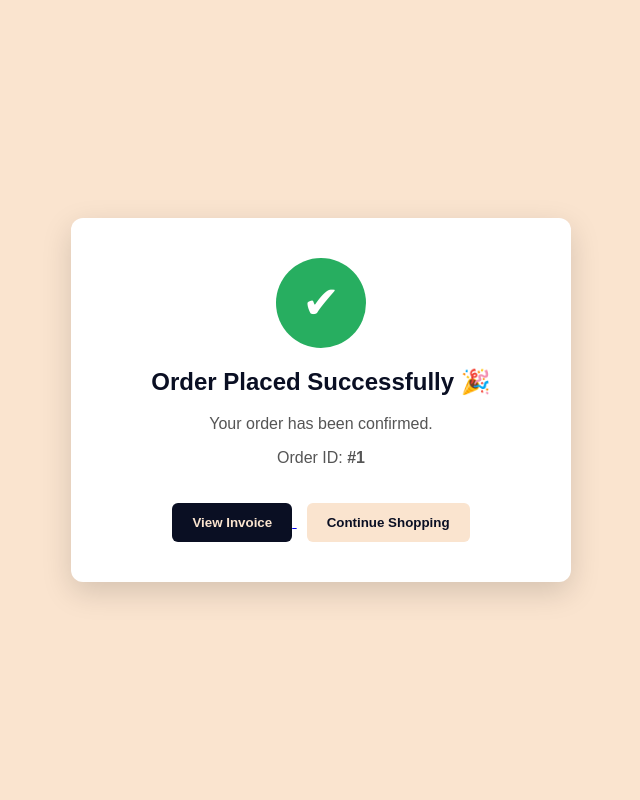
After one commit to Rohit590/AI-Smart-Shopping-, a PHP site: page /user/order_success.php?order_id=1 in a window 1280 px wide. The commit adds this page. Shown: the whole page, without its empty margins (319-959 px from the left). Run offline with PHP 8.4, Linux system fonts and the light colour scheme; the visitor is signed in with stand-in values (Sample User, id 1); some libraries are stand-ins or nearby versions.

Commit message:
Add files via upload

```diff
--- a/user/checkout.php
+++ b/user/checkout.php
@@ -3,6 +3,10 @@ session_start();
 if(!isset($_SESSION['user_id'])){
     header("Location: login.php");
 }
+include("../includes/db.php");
+
+
+
 ?>
 
 <!DOCTYPE html>
--- /dev/null
+++ b/user/order_success.php
@@ -0,0 +1,152 @@
+<?php
+session_start();
+
+if(!isset($_GET['order_id'])){
+    header("Location: dashboard.php");
+    exit();
+}
+
+$order_id = $_GET['order_id'];
+?>
+
+<!DOCTYPE html>
+<html>
+<head>
+<title>Order Successful</title>
+
+<style>
+
+:root{
+--cream:#fae4cf;
+--navy:#0a0f23;
+}
+
+body{
+margin:0;
+font-family:Arial;
+background:var(--cream);
+display:flex;
+justify-content:center;
+align-items:center;
+height:100vh;
+}
+
+/* SUCCESS BOX */
+
+.success-box{
+background:white;
+padding:40px;
+border-radius:12px;
+text-align:center;
+box-shadow:0 10px 30px rgba(0,0,0,0.15);
+width:420px;
+}
+
+/* CHECK ICON */
+
+.check-circle{
+width:90px;
+height:90px;
+border-radius:50%;
+background:#27ae60;
+display:flex;
+align-items:center;
+justify-content:center;
+margin:auto;
+font-size:45px;
+color:white;
+}
+
+/* TEXT */
+
+h2{
+margin-top:20px;
+color:#0a0f23;
+}
+
+p{
+color:#555;
+}
+
+/* BUTTONS */
+
+.btn{
+margin-top:20px;
+padding:12px 20px;
+border:none;
+border-radius:6px;
+cursor:pointer;
+font-weight:bold;
+}
+
+.invoice-btn{
+background:#0a0f23;
+color:#fae4cf;
+}
+
+.home-btn{
+background:#fae4cf;
+color:#0a0f23;
+margin-left:10px;
+}
+
+</style>
+
+<!-- GSAP -->
+<script src="https://cdnjs.cloudflare.com/ajax/libs/gsap/3.12.2/gsap.min.js"></script>
+
+</head>
+
+<body>
+
+<div class="success-box" id="successBox">
+
+<div class="check-circle" id="checkIcon">
+✔
+</div>
+
+<h2>Order Placed Successfully 🎉</h2>
+
+<p>Your order has been confirmed.</p>
+<p>Order ID: <b>#<?php echo $order_id; ?></b></p>
+
+<div>
+
+<a href="invoice.php?order_id=<?php echo $order_id; ?>">
+<button class="btn invoice-btn">
+View Invoice
+</button>
+</a>
+
+<a href="dashboard.php">
+<button class="btn home-btn">
+Continue Shopping
+</button>
+</a>
+
+</div>
+
+</div>
+
+<script>
+
+/* ANIMATION */
+
+gsap.from("#successBox",{
+scale:0.7,
+opacity:0,
+duration:0.6,
+ease:"back.out(1.7)"
+});
+
+gsap.from("#checkIcon",{
+scale:0,
+duration:0.5,
+delay:0.3,
+ease:"elastic.out(1,0.6)"
+});
+
+</script>
+
+</body>
+</html>
```
Also changed, not shown: user/invoice.php (added, +225 -0 lines), user/login.php (+21 -2 lines), user/my_orders.php (+100 -2 lines), user/place_order.php (added, +65 -0 lines).
